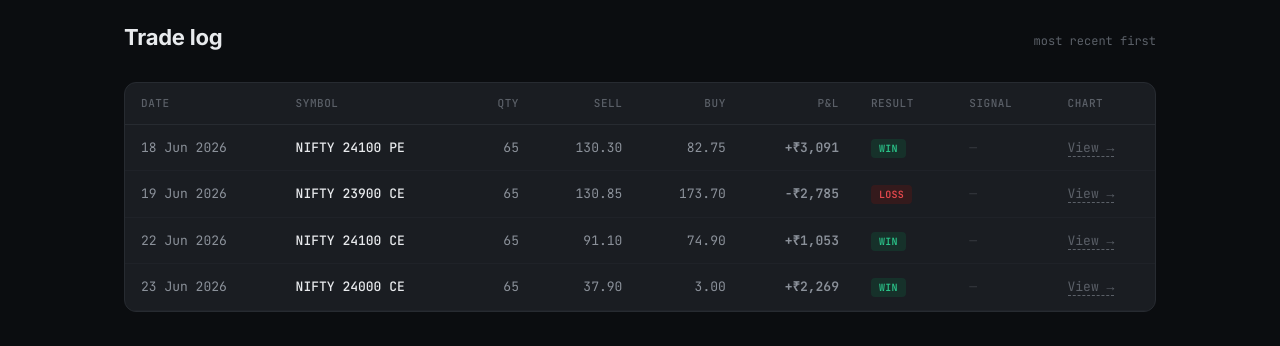
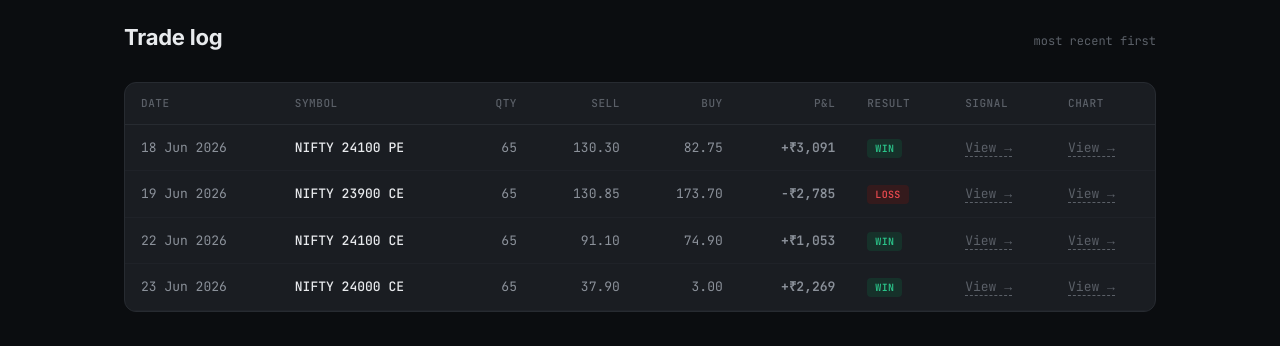
Before and after one commit to udupapavan/nifty-algo-track-record, a plain HTML site: page index.html in a window 1280 px wide. Shown: the part 1320-1666 px from the top of the page. Drawn offline with nearby package versions, Linux system fonts and the light colour scheme.

Commit message:
Update index.html

```diff
--- a/index.html
+++ b/index.html
@@ -353,10 +353,10 @@
 <script>
 // Each trade: signal = TradingView setup link (shown before the trade), chart = execution/result screenshot (e.g. Google Drive link)
 const TRADES = [
-  {date:'2026-06-23', symbol:'NIFTY 24000 CE', qty:65, sell:37.90, buy:3, signal:'', chart:'https://drive.google.com/file/d/1WFYDswKx-U8KCGjNGRIYaqs9mZuxqqGP/view?usp=drive_link'},
-  {date:'2026-06-22', symbol:'NIFTY 24100 CE', qty:65, sell:91.10, buy:74.90, signal:'', chart:'https://drive.google.com/file/d/1xfeIcnyVi331QWtDYDPM6UJKjJvWQkbH/view?usp=sharing'},
-  {date:'2026-06-19', symbol:'NIFTY 23900 CE', qty:65, sell:130.85, buy:173.70, signal:'', chart:'https://drive.google.com/file/d/1xBHw6N972i5-kUXBSMPGwOstmCL04mIf/view?usp=sharing'},
-  {date:'2026-06-18', symbol:'NIFTY 24100 PE', qty:65, sell:130.30, buy:82.75, signal:'', chart:'https://drive.google.com/file/d/10gVxqw7CKH3_P0EjPHtNEooEWaEP4xqx/view?usp=sharing'},
+  {date:'2026-06-23', symbol:'NIFTY 24000 CE', qty:65, sell:37.90, buy:3, signal:'https://drive.google.com/file/d/1KewgIUe9xGMiesbitN1OsIO-jWzZ8Qcb/view?usp=sharing', chart:'https://drive.google.com/file/d/1WFYDswKx-U8KCGjNGRIYaqs9mZuxqqGP/view?usp=drive_link'},
+  {date:'2026-06-22', symbol:'NIFTY 24100 CE', qty:65, sell:91.10, buy:74.90, signal:'https://drive.google.com/file/d/1aF9ekQTTpVnuionjhQg43IGnqpfjICrk/view?usp=sharing', chart:'https://drive.google.com/file/d/1xfeIcnyVi331QWtDYDPM6UJKjJvWQkbH/view?usp=sharing'},
+  {date:'2026-06-19', symbol:'NIFTY 23900 CE', qty:65, sell:130.85, buy:173.70, signal:'https://drive.google.com/file/d/1nMSnPlebdUr3_ph5_eYS0XGhmAk9TiCE/view?usp=sharing', chart:'https://drive.google.com/file/d/1xBHw6N972i5-kUXBSMPGwOstmCL04mIf/view?usp=sharing'},
+  {date:'2026-06-18', symbol:'NIFTY 24100 PE', qty:65, sell:130.30, buy:82.75, signal:'https://drive.google.com/file/d/1JK-0cx5uORwc8H0PZOUlXkA_a9DNnor_/view?usp=sharing', chart:'https://drive.google.com/file/d/10gVxqw7CKH3_P0EjPHtNEooEWaEP4xqx/view?usp=sharing'},
 
 ];
 
```
